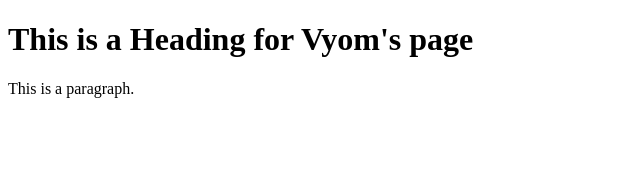
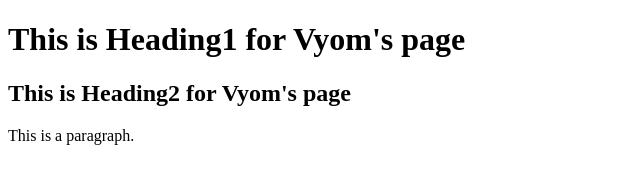
Before and after one commit to soniccreator/me, a plain HTML site: page index.html in a window 1280 px wide. Shown: the whole page, without its empty margins (0-640 px from the left). Drawn offline with Linux system fonts and the light colour scheme.

Commit message:
change 1

```diff
--- a/index.html
+++ b/index.html
@@ -1,12 +1,11 @@
 <!DOCTYPE html>
 <html>
-<head>
-<title>Page Title</title>
-</head>
-<body>
-
-<h1>This is a Heading for Vyom's page</h1>
-<p>This is a paragraph.</p>
-
-</body>
+    <head>
+        <title>About Vyom</title>
+    </head>
+    <body>
+        <h1>This is Heading1 for Vyom's page</h1>
+        <h2>This is Heading2 for Vyom's page</h2>
+        <p>This is a paragraph.</p>
+    </body>
 </html>
```
